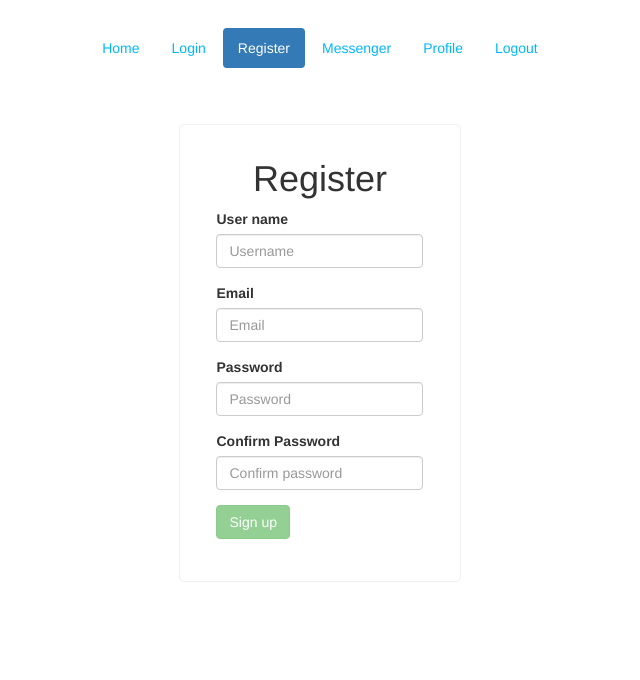
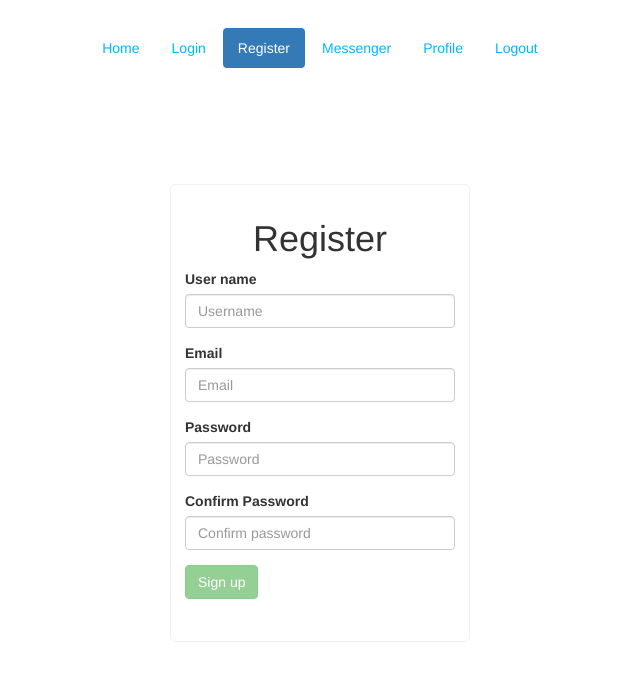
Before and after one commit to Orresho/Angular-chat-app, an Angular app in the folder client/: page /register in a window 1280 px wide. Shown: the top 680 px of the page, without its empty margins (320-960 px from the left). Built offline with nearby package versions, Linux system fonts and the light colour scheme.

Commit message:
login template

```diff
--- a/client/src/app/components/auth/login/login.component.css
+++ b/client/src/app/components/auth/login/login.component.css
@@ -1,15 +1,40 @@
-.register-wrapper{
+/* The whole page */
+.page-wrapper{
+    display: grid;
+    grid-template-columns: 1fr;
+}
+
+/* First row of the page-wrapper */
+.first-row{
+    display: grid;
+    grid-template-columns: 5fr 3fr 5fr;
+    height: 60px;
+}
+
+/* Second row of the page-wrapper */
+.login-wrapper{
     display: grid;
     grid-template-columns: 5fr 3fr 5fr;
 }
 
+/* The middle column of the register-wrapper */
 .form-wrapper{
     display: grid;
     justify-items: center;
     grid-template-columns: 1fr;
-    border: gray 1px solid;
+    border: rgb(240, 240, 240) 1px solid;
     border-radius: 5px;
     padding: 1em;
     padding-bottom: 3em;
-    /* padding-bottom: 2em; */
 }
+
+/* The form elements inside the middle column */
+.loginForm{
+    width: 270px;
+}
+
+/* Error attributes / styles */
+.error-block{
+    text-align: left;
+    color:red;
+}
--- a/client/src/app/components/auth/login/login.component.html
+++ b/client/src/app/components/auth/login/login.component.html
@@ -1,11 +1,27 @@
 <div class="register-wrapper">
 
-    <!-- Empty container div -->
+  <!-- First row with the success/error message -->
+  <div class="first-row">
+      <!-- Empty column div -->
+      <div></div>
+
+      <!-- Custom Success/Error Message -->
+      <div class="show-hide-message">
+          <div [ngClass]="messageClass" style="text-align:center;">
+              {{ message }}
+          </div>
+      </div>
+  </div>
+
+
+  <div class="login-wrapper">
+
+    <!-- Empty column div -->
     <div></div>
 
     <!-- Login form grid-wrapper -->
     <div class="form-wrapper">
-        <form (submit)="onLoginSubmit()">
+        <form class="loginForm" (submit)="onLoginSubmit()">
 
           <div class="form-group">
             <h1 style="text-align:center;">Login</h1>
@@ -37,7 +53,7 @@
         </form>
       </div>
 
-      <!-- Empty container div -->
+      <!-- Empty column div -->
     <div></div>
-
   </div>
+</div>
--- a/client/src/app/components/auth/register/register.component.css
+++ b/client/src/app/components/auth/register/register.component.css
@@ -1,8 +1,23 @@
+/* The whole page */
+.page-wrapper{
+    display: grid;
+    grid-template-columns: 1fr;
+}
+
+/* First row of the page-wrapper */
+.first-row{
+    display: grid;
+    grid-template-columns: 5fr 3fr 5fr;
+    height: 60px;
+}
+
+/* Second row of the page-wrapper */
 .register-wrapper{
     display: grid;
     grid-template-columns: 5fr 3fr 5fr;
 }
 
+/* The middle column of the register-wrapper */
 .form-wrapper{
     display: grid;
     justify-items: center;
@@ -13,7 +28,13 @@
     padding-bottom: 3em;
 }
 
-.help-block{
+/* The form elements inside the middle column */
+.registerForm{
+    width: 270px;
+}
+
+/* Error attributes / styles */
+.error-block{
     text-align: left;
     color:red;
 }
--- a/client/src/app/components/auth/register/register.component.html
+++ b/client/src/app/components/auth/register/register.component.html
@@ -1,11 +1,27 @@
+<div class="page-wrapper">
+
+    <!-- First row with the success/error message -->
+    <div class="first-row">
+        <!-- Empty column div -->
+        <div></div>
+
+        <!-- Custom Success/Error Message -->
+        <div class="show-hide-message">
+            <div [ngClass]="messageClass" style="text-align:center;">
+                {{ message }}
+            </div>
+        </div>
+    </div>
+
+
+    <!-- Second row with the register form -->
     <div class="register-wrapper">
-
-  <!-- Empty container div -->
+        <!-- Empty column div -->
         <div></div>
 
         <!-- Register form grid-wrapper -->
         <div class="form-wrapper">
-      <form ngNativeValidate [formGroup]="myForm" (submit)="onRegisterSubmit()">
+            <form class="registerForm" ngNativeValidate [formGroup]="myForm" (submit)="onRegisterSubmit()">
 
                 <div class="form-group">
                     <h1 style="text-align:center;">Register</h1>
@@ -52,7 +68,7 @@
                         placeholder="Confirm password">
 
                         <!-- Display error message in case passwords don't match -->
-                <div class="help-block">
+                        <div class="error-block">
                             <p *ngIf="myForm.errors?.matchingPasswords && myForm.controls.confirmPassword.dirty">Passwords do not match</p>
                         </div>
                 </div>
@@ -67,7 +83,7 @@
             </form>
         </div>
 
-    <!-- Empty container div -->
+        <!-- Empty column div -->
         <div></div>
-
     </div>
+</div>
--- a/client/src/app/components/auth/register/register.component.ts
+++ b/client/src/app/components/auth/register/register.component.ts
@@ -1,6 +1,7 @@
 import { AuthService } from './../../../_services/auth.service';
 import { Component, OnInit } from '@angular/core';
 import { FormGroup, Validators, FormBuilder } from '@angular/forms';
+import { Router } from '@angular/router';
 
 
 
@@ -11,11 +12,16 @@ import { FormGroup, Validators, FormBuilder } from '@angular/forms';
 })
 export class RegisterComponent implements OnInit {
 
+  // Card message displayed based on register result
+  message;
+  messageClass;
+
   myForm: FormGroup;
 
   constructor(
     private formBuilder: FormBuilder,
-    private authService: AuthService
+    private authService: AuthService,
+    private router: Router
   ) {
     this.createForm();
   }
@@ -36,9 +42,31 @@ export class RegisterComponent implements OnInit {
     // Call service
     this.authService.saveUser(user)
       .subscribe(data => {
-        console.log(data);
+        if (!data.success) {
+          this.message = data.message;
+          this.messageClass = 'alert alert-danger';
+
+          // Remove error alert after x miliseconds
+          setTimeout(() => {
+            this.message = '';
+            this.messageClass = '';
+          }, 8000);
+
+          // Re-enable form after x miliseconds.
+          setTimeout(() => {
+            this.enableForm();
+          }, 1500);
+
+        } else {
+          this.message = data.message;
+          this.messageClass = 'alert alert-success';
+
+          // If successfull registration => Redirect to login view after x miliseconds
+          setTimeout(() => {
+            this.router.navigate(['/login']);
+          }, 2000);
+        }
       });
-    // console.log(user);
     this.myForm.reset();
   }
 
```
Lines whose indentation alone changed are shown as unchanged.
